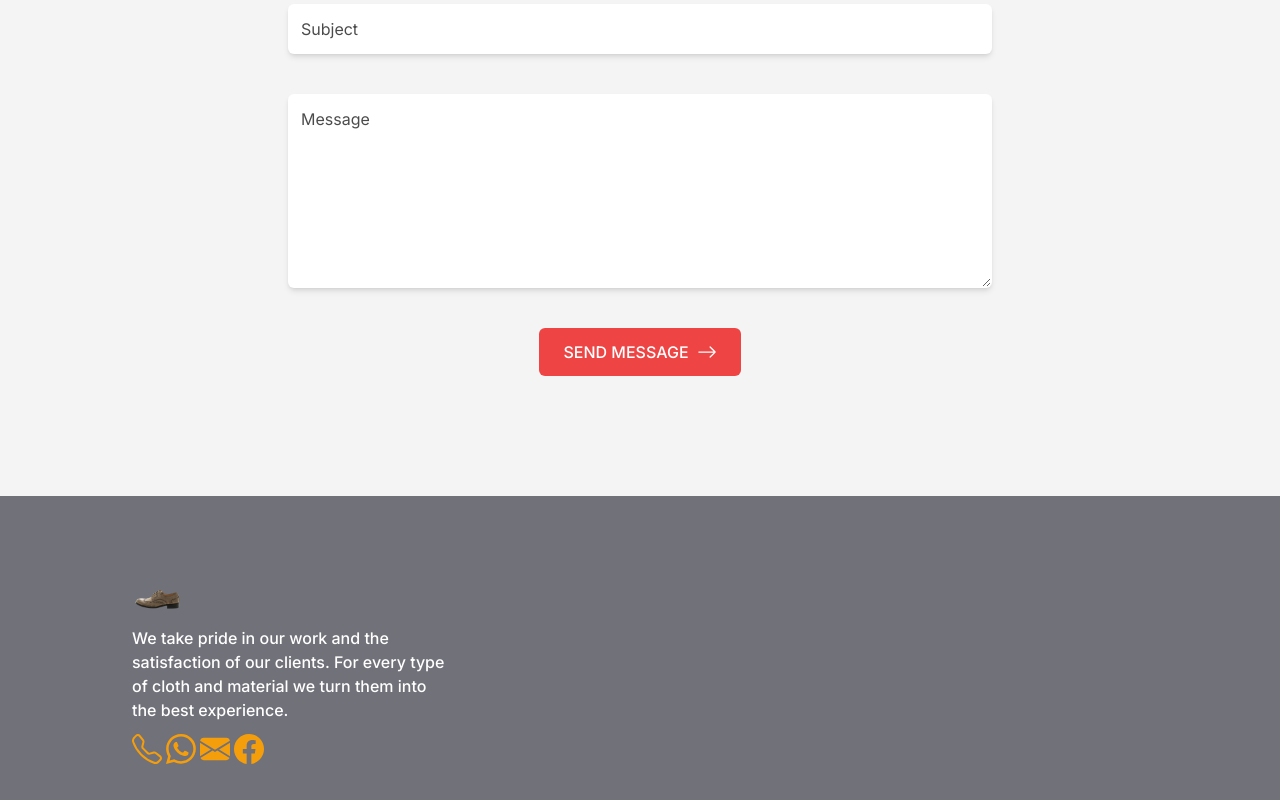
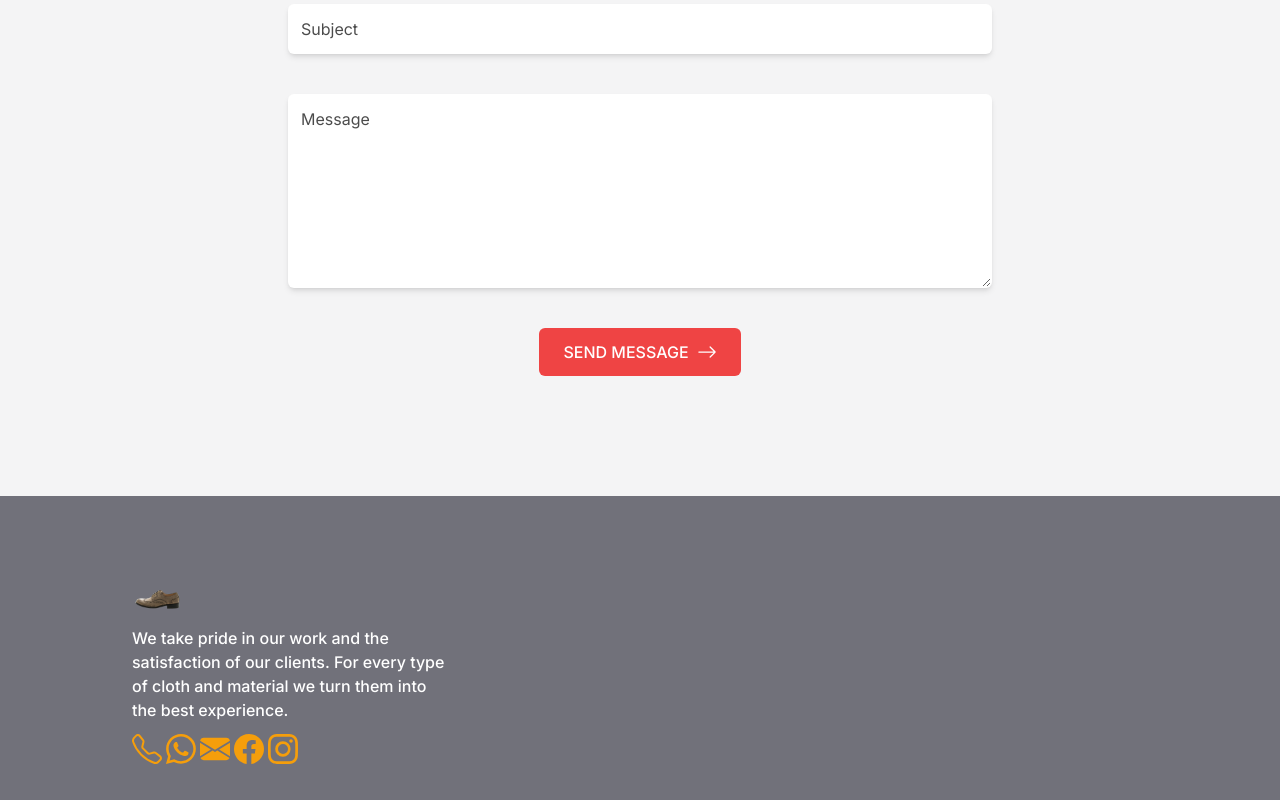
Before and after one commit to mmesomasaint/hulksmasher, a Next.js app: page / in a window 1280 px wide. Shown: the part 5278-6078 px from the top of the page. Built offline with nearby package versions, Linux system fonts and the light colour scheme.

Commit message:
Fix: Add the ig icon

```diff
--- a/app/page.tsx
+++ b/app/page.tsx
@@ -1,7 +1,7 @@
 import { MdOutlineArrowForwardIos } from 'react-icons/md'
 import Image from 'next/image'
 import Link from 'next/link'
-import { BsTelephone, BsWhatsapp, BsEnvelopeFill, BsFacebook } from 'react-icons/bs'
+import { BsTelephone, BsWhatsapp, BsEnvelopeFill, BsFacebook, BsInstagram } from 'react-icons/bs'
 import ResponsiveNav from './components/responsive-nav'
 import Button from './components/button'
 import CraftCard from './components/craft-card'
@@ -319,6 +319,7 @@ export default function Home() {
                   <BsWhatsapp className='text-amber-500 text-xl sm:text-3xl' />
                   <BsEnvelopeFill className='text-amber-500 text-xl sm:text-3xl' />
                   <BsFacebook className='text-amber-500 text-xl sm:text-3xl' />
+                  <BsInstagram className='text-amber-500 text-xl sm:text-3xl' />
                 </div>
               </div>
               <div className='grid grid-cols-3 col-span-2 gap-3 place-items-stretch'>
```
